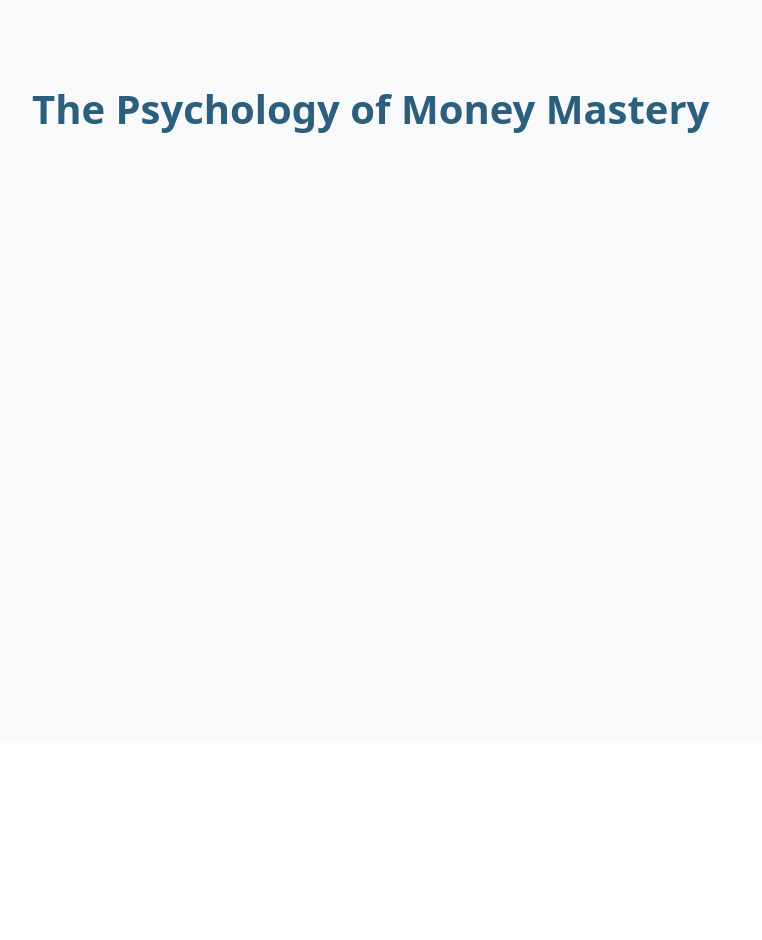
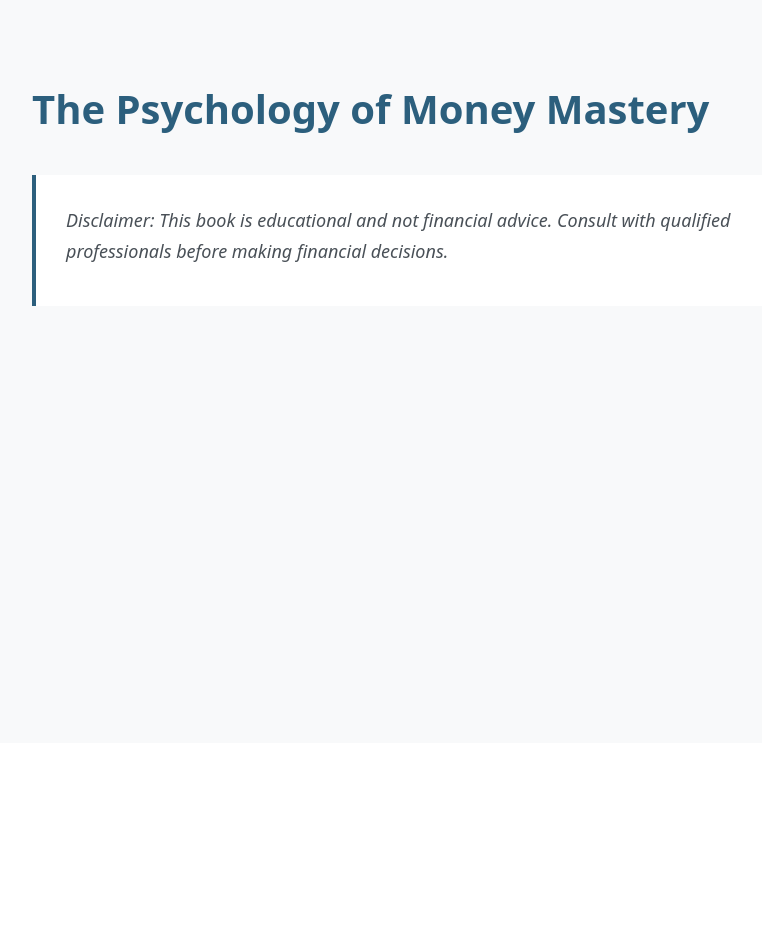
Before and after one commit to simplemath101/gambiasunurewww, a plain HTML site: page index.html in a window 1280 px wide. Shown: the part 857-1797 px from the top of the page, without its empty margins (228-990 px from the left). Drawn offline with Linux system fonts and the light colour scheme.

Commit message:
Update index.html

```diff
--- a/index.html
+++ b/index.html
@@ -545,6 +545,10 @@
     <section class="title-page">
         <div class="container">
             <h1>The Psychology of Money Mastery</h1>
+            <div class="copyright-block">
+
+                <p><em>Disclaimer: This book is educational and not financial advice. Consult with qualified professionals before making financial decisions.</em></p>
+            </div>
         </div>
     </section>
 
```
